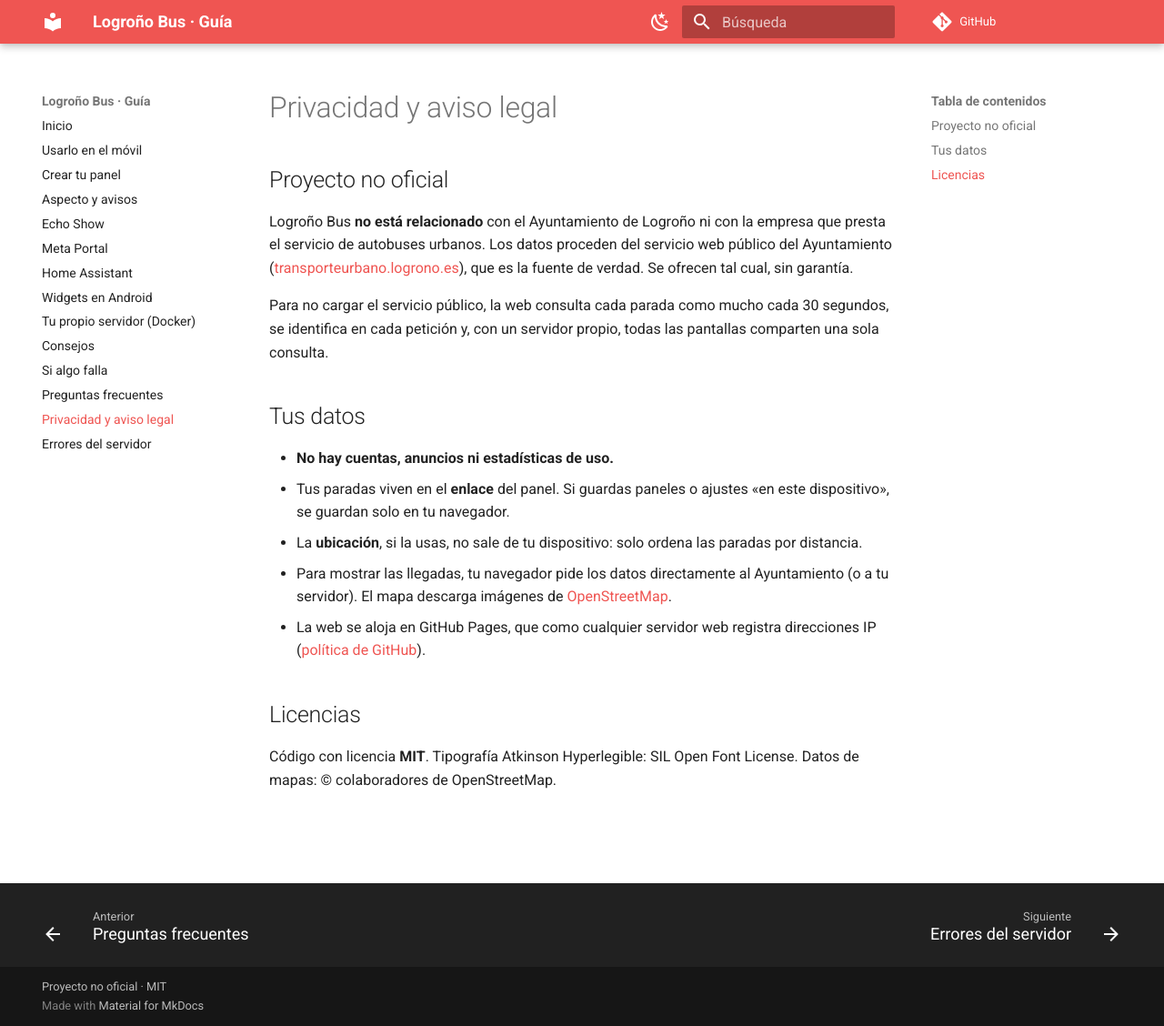
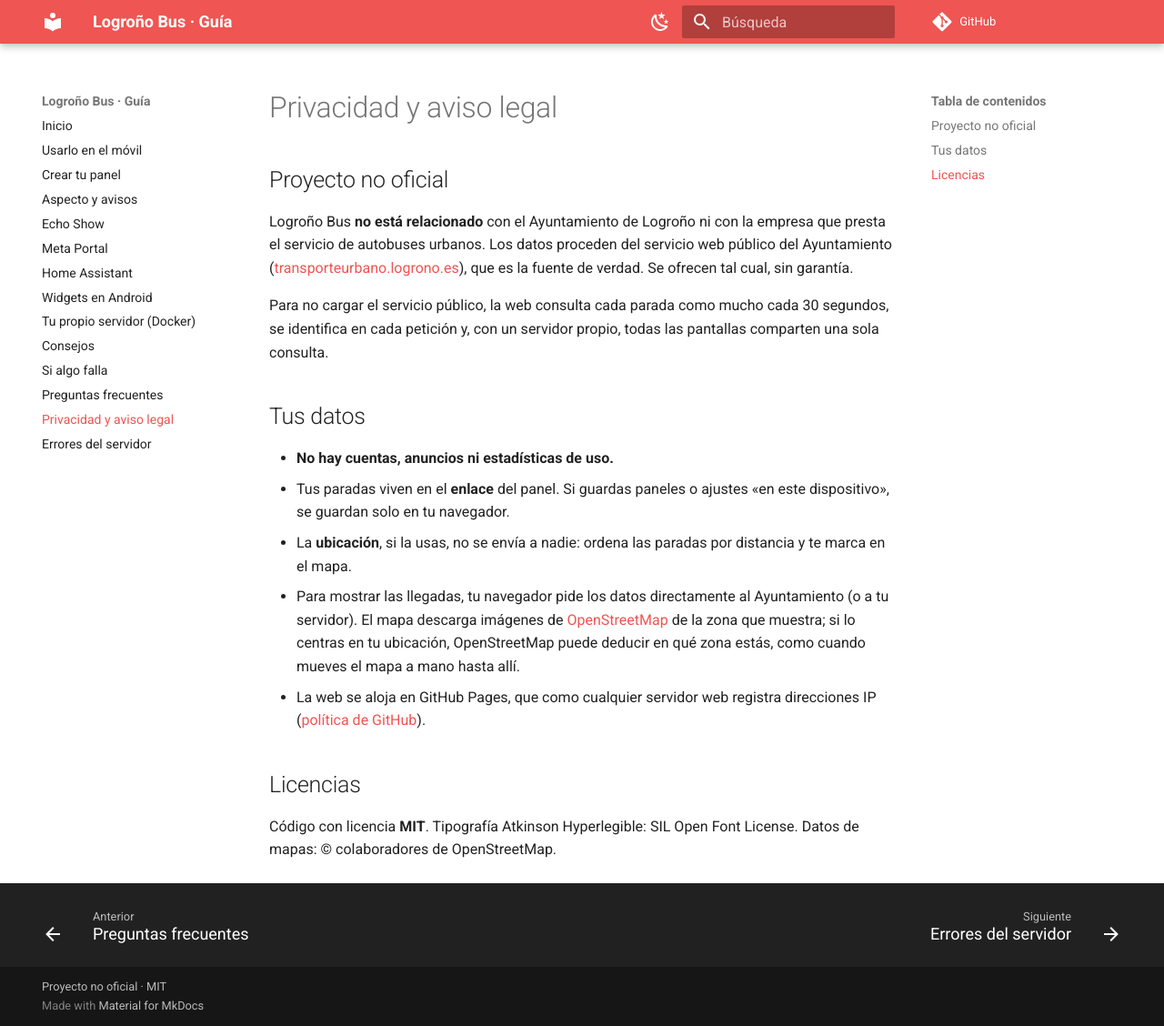
Before and after one commit to chiva/logrono-bus, an MkDocs documentation site: the page built from docs/guia/13-privacidad.md, in a window 1280 px wide and 1128 px high. Shown: the whole window at 91% size. Built offline with MkDocs 1.6.1 and Material for MkDocs 9.7.7, drawn with Linux system fonts in a browser that asks for light colours; comment, search, counter and statistics services are not loaded.

Commit message:
docs(guia): la etiqueta del mapa es solo con ratón y el mapa pide la zona a OpenStreetMap
Al tocar una parada en el móvil se elige y el mapa desaparece, así que la etiqueta solo se ve al pasar el ratón. Centrar el mapa en tu ubicación hace que OpenStreetMap reciba la petición de las imágenes de esa zona: la guía ya no dice que la ubicación no sale del dispositivo sin matizarlo.

```diff
--- a/docs/guia/13-privacidad.md
+++ b/docs/guia/13-privacidad.md
@@ -16,9 +16,12 @@ consulta.
 - **No hay cuentas, anuncios ni estadísticas de uso.**
 - Tus paradas viven en el **enlace** del panel. Si guardas paneles o ajustes «en este dispositivo»,
   se guardan solo en tu navegador.
-- La **ubicación**, si la usas, no sale de tu dispositivo: solo ordena las paradas por distancia.
+- La **ubicación**, si la usas, no se envía a nadie: ordena las paradas por distancia y te marca en
+  el mapa.
 - Para mostrar las llegadas, tu navegador pide los datos directamente al Ayuntamiento (o a tu
-  servidor). El mapa descarga imágenes de [OpenStreetMap](https://www.openstreetmap.org/copyright).
+  servidor). El mapa descarga imágenes de [OpenStreetMap](https://www.openstreetmap.org/copyright)
+  de la zona que muestra; si lo centras en tu ubicación, OpenStreetMap puede deducir en qué zona
+  estás, como cuando mueves el mapa a mano hasta allí.
 - La web se aloja en GitHub Pages, que como cualquier servidor web registra direcciones IP
   ([política de GitHub](https://docs.github.com/es/site-policy/privacy-policies/github-general-privacy-statement)).
 
```
Also changed, not shown: docs/guia/02-usar-en-el-movil.md (+3 -2 lines), docs/guia/03-crear-tu-panel.md (+3 -3 lines).
